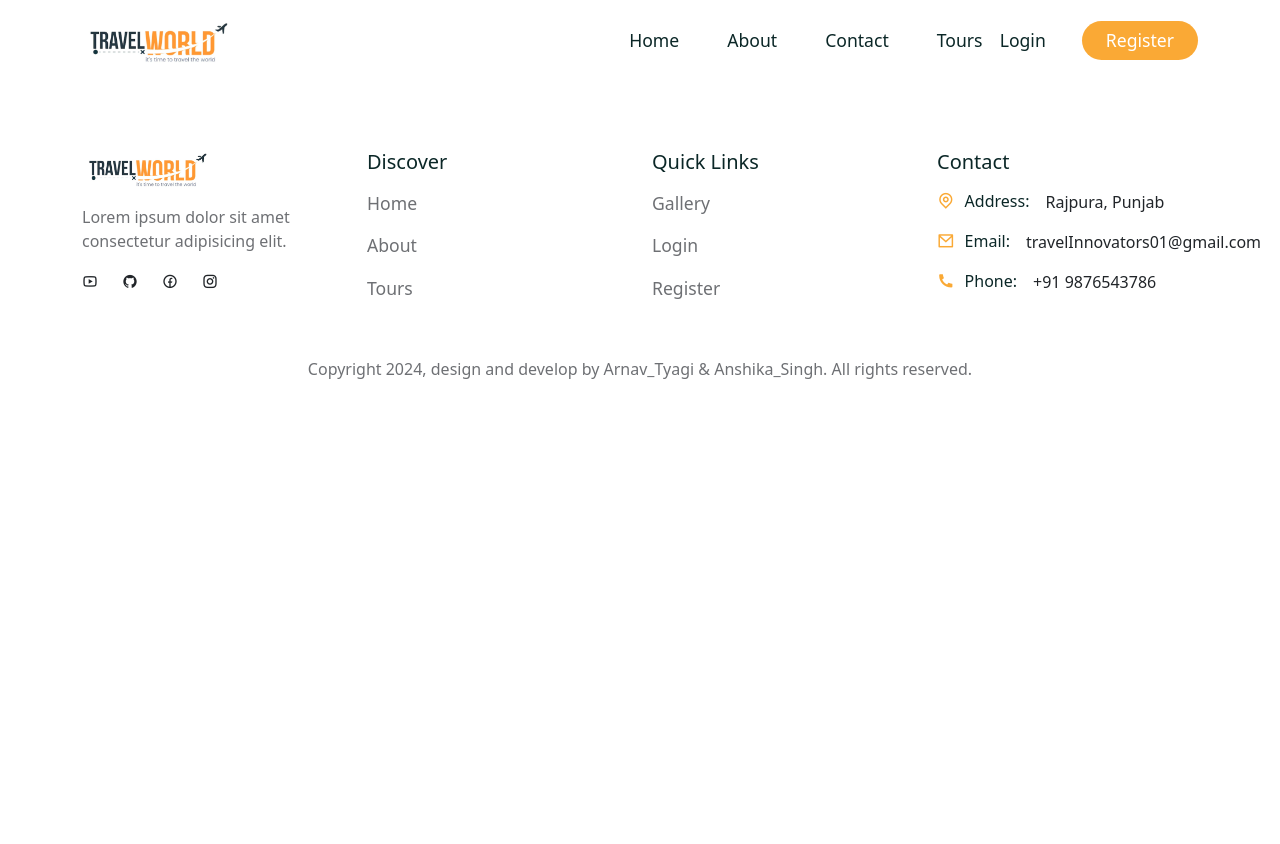
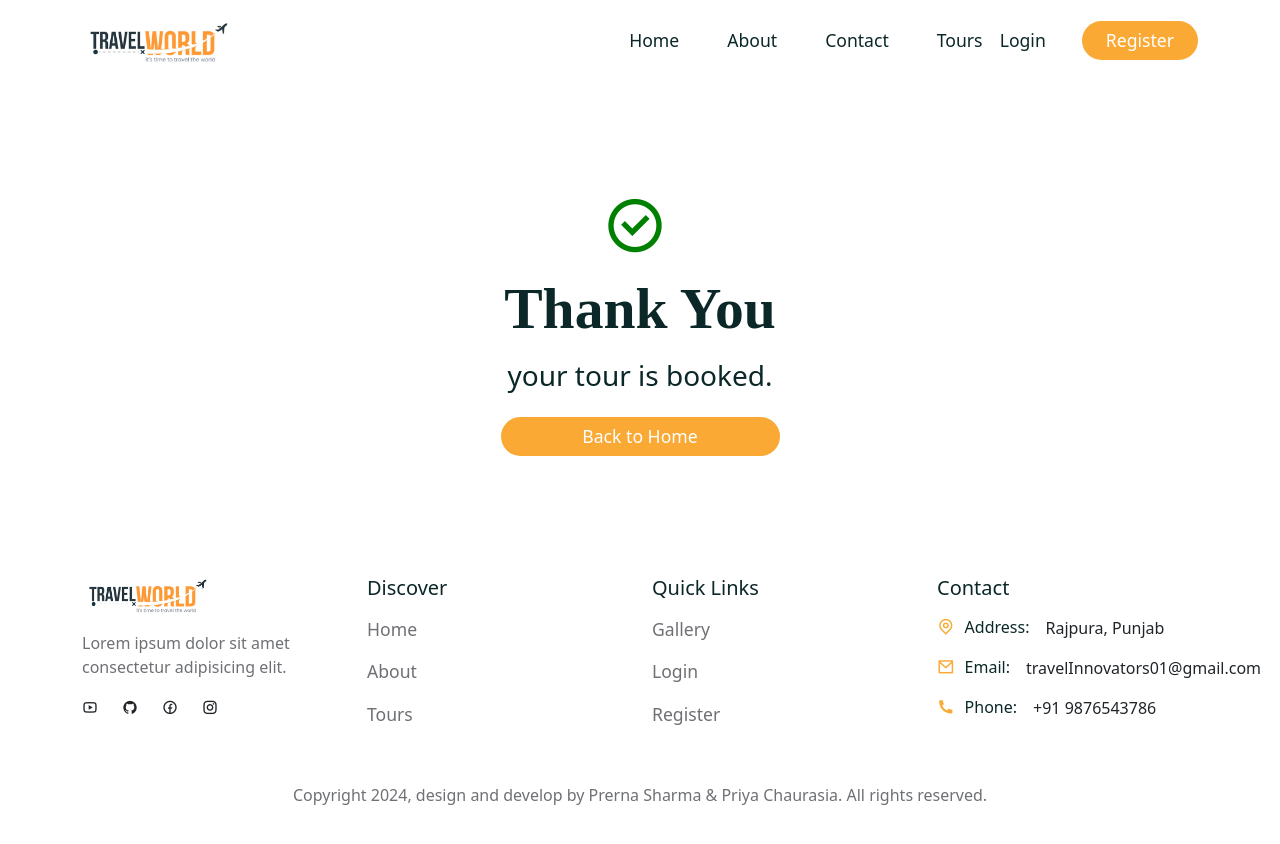
Before and after one commit to arnavtyagi-tech/TOUR-MANAGEMENT, a React (Create React App) app in the folder frontend/: page /thank-you in a window 1280 px wide. Shown: the top 844 px of the page. Before the commit the page ends 800 px from the top, so only its background shows below. Built offline with nearby package versions, Linux system fonts and the light colour scheme; a web font is replaced by a local one.

Commit message:
Add thanku page

```diff
--- a/frontend/src/components/Footer/Footer.jsx
+++ b/frontend/src/components/Footer/Footer.jsx
@@ -139,7 +139,7 @@
           </ListGroup>
         </Col>
         <Col lg='12' className="text-center pt-5">
-          <p className='copyright'>Copyright {year}, design and develop by Arnav_Tyagi & Anshika_Singh. All rights reserved. </p>
+          <p className='copyright'>Copyright {year}, design and develop by Prerna Sharma & Priya Chaurasia. All rights reserved. </p>
         </Col>
       </Row>
     </Container>
--- /dev/null
+++ b/frontend/src/pages/Thankyou.jsx
@@ -0,0 +1,26 @@
+import React from 'react'
+import {Container,Row,Col,Button} from "reactstrap";
+import {Link} from "react-router-dom";
+import '../styles/thank-you.css';
+const Thankyou = () => {
+  return (<>
+    <section>
+        <Container>
+            <Row>
+                <Col lg='12' className="pt-5 text-center">
+                        <div className="thank__you">
+                            <span><i class="ri-checkbox-circle-line"></i></span>
+                            <h1 className='mb-3 fw-semibold'>Thank You</h1>
+                            <h3 className='mb-4'>your tour is booked.</h3>
+                            <Button className="btn primary__btn w-25"><Link to="/home">Back to Home</Link></Button>
+                        </div>
+                </Col>
+            </Row>
+        </Container>
+    </section>
+
+    </>
+  )
+}
+
+export default Thankyou
--- a/frontend/src/router/Routers.js
+++ b/frontend/src/router/Routers.js
@@ -9,6 +9,7 @@
 import SearchResultList from './../pages/SearchResultList';
 import About from "./../pages/About";
 import ContactUs from "./../pages/Contact";
+import Thankyou from '../pages/Thankyou';
 
  const Routers = () => {
   return (
@@ -20,6 +21,7 @@
       <Route path="/login" element={<Login />} />
       <Route path="/register" element={<Register />} />
       <Route path="/tours/search" element={<SearchResultList />} />
+      <Route path='/thank-you'  element={<Thankyou/>}/>
       <Route path="/about" element={<About />} />
       <Route path="/contact" element={<ContactUs />} />
 
--- /dev/null
+++ b/frontend/src/styles/thank-you.css
@@ -0,0 +1,9 @@
+.thank__you span i {
+    font-size: 4rem;
+    color: green;
+}
+
+.thank__you h1 {
+    font-size: 3.6rem;
+    font-family: var(--subtitle-font-name);
+}
```
